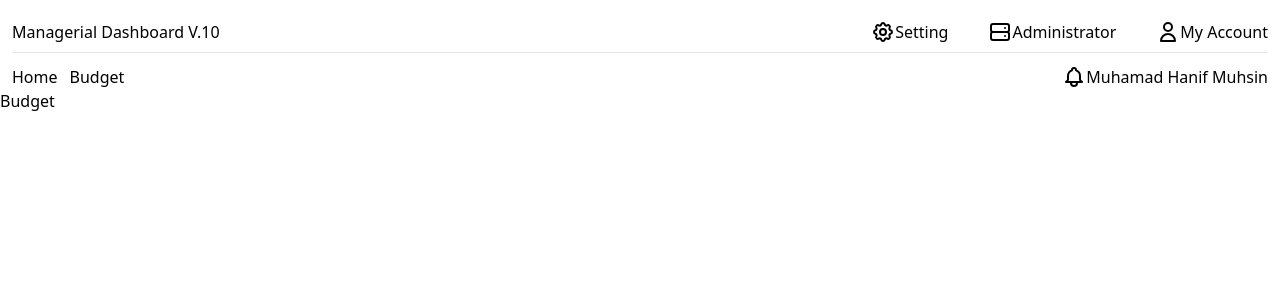
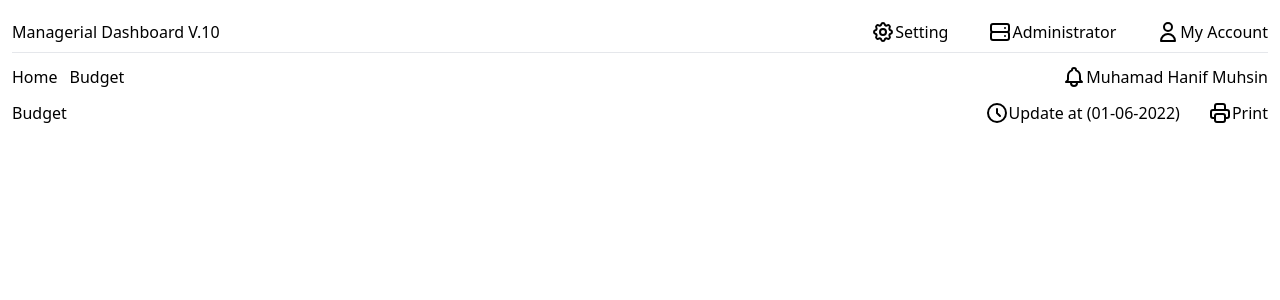
Before and after one commit to mhanifmuhsin/test-dago, a React (Create React App) app: page /budget in a window 1280 px wide. Shown: the top 300 px of the page. Built offline with nearby package versions, Linux system fonts and the light colour scheme.

Commit message:
Add menus budget

```diff
--- a/src/components/Menus.jsx
+++ b/src/components/Menus.jsx
@@ -1,8 +1,11 @@
+import { useLocation } from "react-router-dom";
 export default function Menus() {
+  const location = useLocation();
   return (
     <div className="px-3 flex justify-between py-3">
-      <span>Dashboard</span>
+      <span>{location.pathname === "/budget" ? "Budget" : "Dashboard"}</span>
       <div className="flex space-x-7">
+        {location.pathname === "/" && (
           <div className="flex space-x-3">
             <div className="flex space-x-1">
               <svg
@@ -11,11 +14,11 @@ export default function Menus() {
                 fill="none"
                 viewBox="0 0 24 24"
                 stroke="currentColor"
-              stroke-width="2"
+                strokeWidth="2"
               >
                 <path
-                stroke-linecap="round"
-                stroke-linejoin="round"
+                  strokeLinecap="round"
+                  strokeLinejoin="round"
                   d="M3 4a1 1 0 011-1h16a1 1 0 011 1v2.586a1 1 0 01-.293.707l-6.414 6.414a1 1 0 00-.293.707V17l-4 4v-6.586a1 1 0 00-.293-.707L3.293 7.293A1 1 0 013 6.586V4z"
                 />
               </svg>
@@ -28,6 +31,7 @@ export default function Menus() {
               <span className="border-b-2">01-06-2022</span>
             </div>
           </div>
+        )}
         <div className="flex">
           <svg
             xmlns="http://www.w3.org/2000/svg"
@@ -35,11 +39,11 @@ export default function Menus() {
             fill="none"
             viewBox="0 0 24 24"
             stroke="currentColor"
-            stroke-width="2"
+            strokeWidth="2"
           >
             <path
-              stroke-linecap="round"
-              stroke-linejoin="round"
+              strokeLinecap="round"
+              strokeLinejoin="round"
               d="M12 8v4l3 3m6-3a9 9 0 11-18 0 9 9 0 0118 0z"
             />
           </svg>
@@ -52,11 +56,11 @@ export default function Menus() {
             fill="none"
             viewBox="0 0 24 24"
             stroke="currentColor"
-            stroke-width="2"
+            strokeWidth="2"
           >
             <path
-              stroke-linecap="round"
-              stroke-linejoin="round"
+              strokeLinecap="round"
+              strokeLinejoin="round"
               d="M17 17h2a2 2 0 002-2v-4a2 2 0 00-2-2H5a2 2 0 00-2 2v4a2 2 0 002 2h2m2 4h6a2 2 0 002-2v-4a2 2 0 00-2-2H9a2 2 0 00-2 2v4a2 2 0 002 2zm8-12V5a2 2 0 00-2-2H9a2 2 0 00-2 2v4h10z"
             />
           </svg>
--- a/src/pages/Budget/index.jsx
+++ b/src/pages/Budget/index.jsx
@@ -1,5 +1,9 @@
+import Menus from "../../components/Menus";
+
 export default function Budget(){
     return(
-        <div>Budget</div>
+        <>
+        <Menus/>
+        </>
     )
 }
```
Lines whose indentation alone changed are shown as unchanged.
